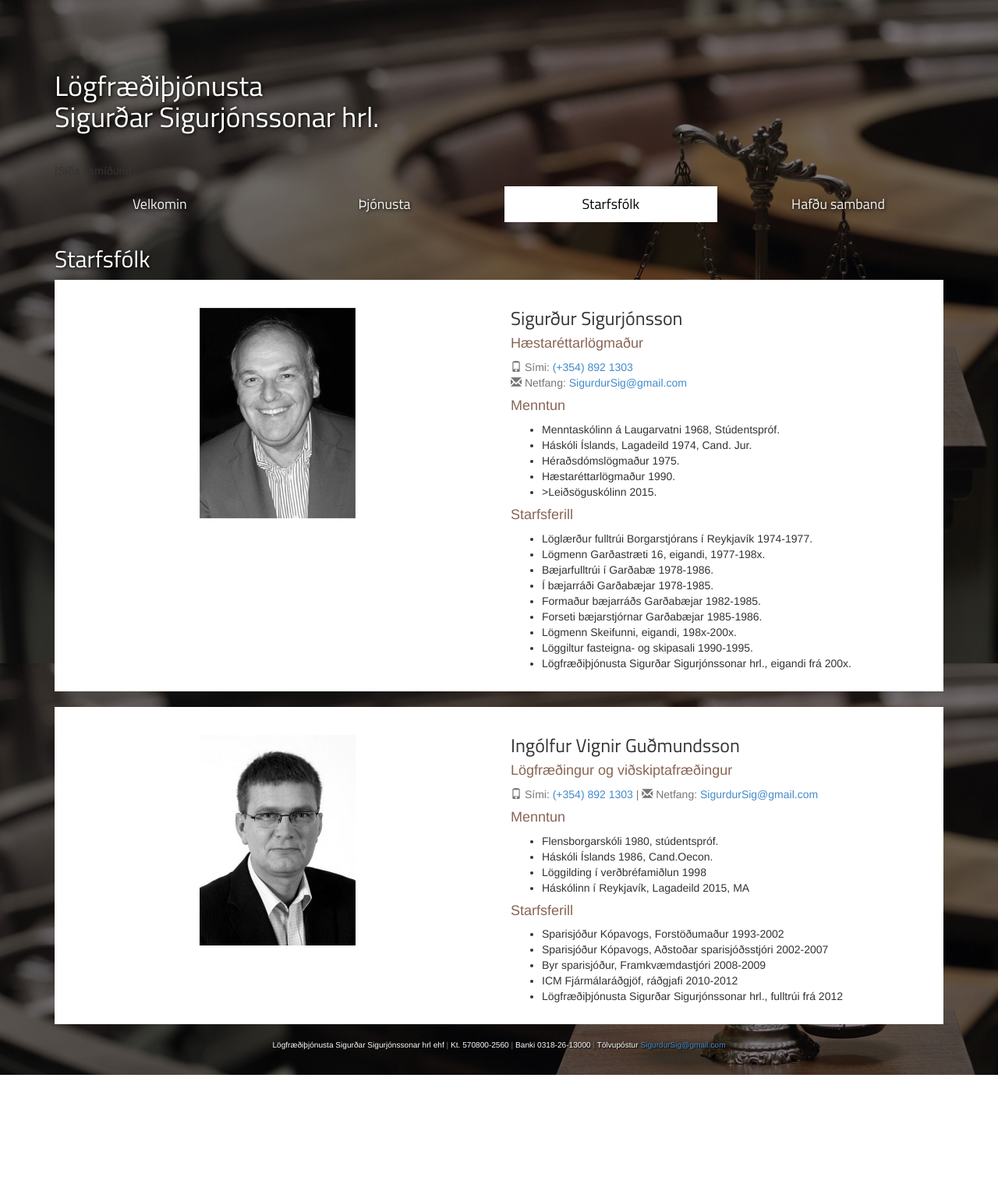
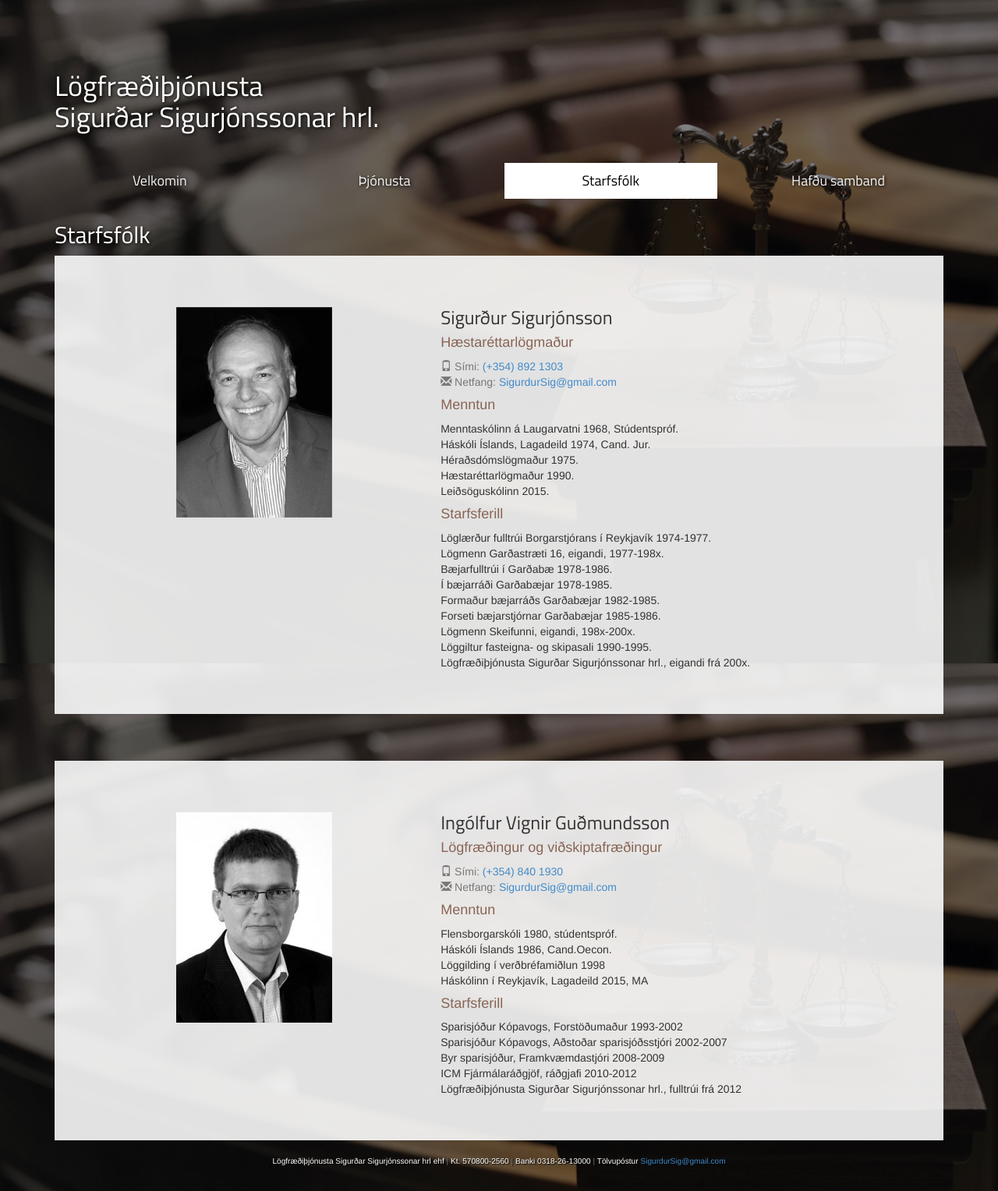
Before and after one commit to JohannSig/SigurdurSig, a PHP site: page / in a window 1280 px wide. Shown: the whole page at 78% size. Before the commit the page ends 1379 px from the top, so only its background shows below. Run offline with PHP 8.4, Linux system fonts and the light colour scheme.

Commit message:
Looking a bit more pro

```diff
--- a/content/css/project.css
+++ b/content/css/project.css
@@ -7,6 +7,9 @@ and open the template in the editor.
     Created on : Sep 6, 2015, 5:47:29 PM
     Author     : Jóhann Sigurðsson
 */
+html {
+  overflow-y: scroll;
+}
 body {
   padding-top: 50px;
   background-color: #222;
@@ -78,6 +81,20 @@ h4 {
 #primary-container ul.nav-pills > li > a:focus:hover:not(:focus) {
   background-color: rgba(255, 255, 255, 0.6);
 }
+.panel {
+  padding-top: 30px;
+  padding-bottom: 30px;
+  padding-left: 30px;
+  padding-right: 30px;
+  background-color: rgba(250, 250, 250, 0.9);
+}
+.staff-entry ul {
+  list-style-type: none;
+  padding-left: 0px;
+}
+.staff-entry ul li {
+  margin-left: 0px;
+}
 footer p {
   color: white;
   text-shadow: 1px 1px 1px black;
--- a/content/less/project.less
+++ b/content/less/project.less
@@ -8,6 +8,10 @@ and open the template in the editor.
     Author     : Jóhann Sigurðsson
 */
 
+
+html {
+    overflow-y: scroll;
+}
 
 
 body {
@@ -105,8 +109,32 @@ h4 {
     }
 }
 
-.staff-entry img {
-    //border-radius: 4px;
+.panel {
+    padding-top: 30px;
+    padding-bottom: 30px;
+    padding-left: 30px;
+    padding-right: 30px;
+    background-color: rgba(250,250,250,0.9);
+}
+
+.staff-entry {
+
+
+    img {
+        //border-radius: 4px;
+    }
+
+    ul {
+        list-style-type: none;
+        padding-left: 0px;
+
+        li {
+            margin-left: 0px;
+        }
+
+
+    }
+
 }
 
 footer p {
--- a/index.php
+++ b/index.php
@@ -29,7 +29,6 @@
 
 
             <h1>Lögfræðiþjónusta<br/>Sigurðar Sigurjónssonar hrl.</h1>
-            <p>[Síða í smíðum]</p>
 
             <div class="row">
                 <div class="col-xs-12">
@@ -61,9 +60,7 @@
                 </div>
 
                 <div id="work" class="tab-pane fade">
-                    <div class="col-xs-12">
-                        <h2>Þjónusta</h2>
-                    </div>
+                    <h2>Þjónusta</h2>
 
                     <div class="row">
                         <div class="col-xs-12">
@@ -78,20 +75,17 @@
 
                 <div id="staff" class="tab-pane fade active in">
 
-                    <div class="col-xs-12">
-                    </div>
-
-                    <div class="row ">
+                    <div class="row">
                         <div class="col-xs-12">
                             <h2>Starfsfólk</h2>
                             <div class="panel staff-entry">
                                 <div class="panel-body">
                                     <div class="row  ">
 
-                                        <div class="col-xs-4 col-sm-3 col-md-6 text-center">
+                                        <div class="col-xs-4 col-sm-3 col-md-6 col-lg-5 text-center">
                                             <img src="content/images/sigurdursig.jpg" class="text-center" style="margin-top: 20px; margin-bottom: 10px; max-width: 100%;"/>
                                         </div>
-                                        <div class="col-xs-8 col-sm-9 col-md-6">
+                                        <div class="col-xs-8 col-sm-9 col-md-6 col-lg-7">
 
                                             <h3>Sigurður Sigurjónsson</h3>
 
@@ -109,7 +103,7 @@
                                                 <li>Háskóli Íslands, Lagadeild 1974, Cand. Jur.</li>
                                                 <li>Héraðsdómslögmaður 1975.</li>
                                                 <li>Hæstaréttarlögmaður 1990.</li>
-                                                <li>>Leiðsöguskólinn 2015.</li>
+                                                <li>Leiðsöguskólinn 2015.</li>
                                             </ul>
 
                                             <h4>Starfsferill</h4>
@@ -130,22 +124,27 @@
                                 </div>
                             </div>
                         </div>
+                    </div>
 
+
+                    <br/><br/>
+
+                    <div class="row">
                         <div class="col-xs-12">
                             <div class="panel staff-entry">
                                 <div class="panel-body">
                                     <div class="row  ">
-                                        <div class="col-xs-4 col-sm-3 col-md-6 text-center">
+                                        <div class="col-xs-4 col-sm-3 col-md-6 col-lg-5 text-center">
                                             <img src="content/images/ingolfur.jpg" style="margin-top: 20px; margin-bottom: 10px; max-width: 100%;"/>
                                         </div>
-                                        <div class="col-xs-8 col-sm-9 col-md-6">
+                                        <div class="col-xs-8 col-sm-9 col-md-6 col-lg-7">
 
 
                                             <h3>Ingólfur Vignir Guðmundsson</h3>
                                             <h4>Lögfræðingur og viðskiptafræðingur</h4>
                                             <p class="text-muted">
                                                 <span class="glyphicon glyphicon-phone"></span> Sími:
-                                                <a href="tel:+3548921309">(+354) 892 1303</a> |
+                                                <a href="tel:+3548401930">(+354) 840 1930</a> <br/>
                                                 <span class="glyphicon glyphicon-envelope"></span> Netfang:
                                                 <a href="mailto:sigurdursig@gmail.com">SigurdurSig@gmail.com</a>
                                             </p>
@@ -177,23 +176,19 @@
                 </div>
 
                 <div id="contact" class="tab-pane fade">
-                    <div class="col-xs-12">
-                        <h2>Hafðu samband við okkur</h2>
-                    </div>
 
-
-
+                    <h2>Hafðu samband við okkur</h2>
 
                     <div class="row">
                         <div class="col-xs-12">
 
-                            <div class="panel dark">
+                            <div class="panel">
                                 <div class="panel-body">
 
                                     <div class="row">
                                         <div class="col-xs-12 col-sm-6 col-md-7">
                                             <h3>Aðsetur</h3>
-                                            <p>Heimilisfang Lögfræðiþjónustu Sigurðar Sigurjónssonar hrl. er sem hér fylgir:</p>
+                                            <p>Lögfræðiþjónusta Sigurðar Sigurjónssonar hrl. er til húsa sem hér fylgir:</p>
 
                                             <p>Lögfræðiþjónusta Sigurðar Sigurjónssonar hrl.<br/>
                                                 Sigtúni 42<br/>
@@ -201,6 +196,7 @@
 
                                             <h3>Símanúmer</h3>
                                             <p>Hægt er ná i Sigurð í síma <a href="tel:+3548921309">(+354) 892 1303</a></p>
+                                            <p>Hægt er ná i Ingólf í síma <a href="tel:+3548401930">(+354) 840 1930</a></p>
 
                                             <h3>Tölvupóstur</h3>
                                             <p>Sigurður svarar tölvupóstum í <a href="mailto:sigurdursig@gmail.com">SigurdurSig@gmail.com</a>
```
Also changed, not shown: 1 other file.
